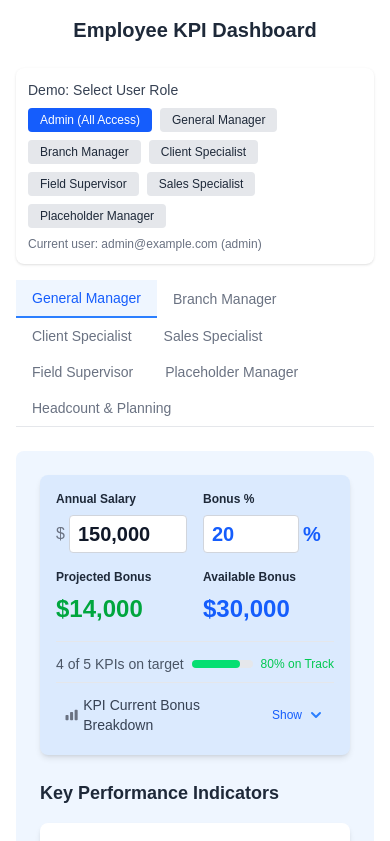
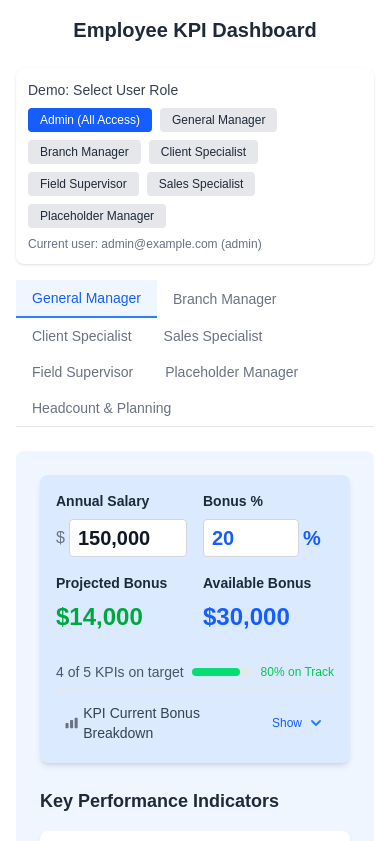
Before and after one commit to TyMurrayELM/KPI-Dashboard, a Next.js app: page / in a window 390 px wide. Shown: the top 841 px of the page. Built offline with nearby package versions, Linux system fonts and the light colour scheme.

Commit message:
Trying to fix mobile header sizes

```diff
--- a/src/components/KPIDashboard.jsx
+++ b/src/components/KPIDashboard.jsx
@@ -1521,7 +1521,7 @@ const KPIDashboard = () => {
           <div className={`p-4 rounded-lg shadow-md mb-6 sticky top-0 z-10 ${getHeaderColor(activeTab)}`}>
             <div className="grid grid-cols-2 md:grid-cols-4 gap-4">
               <div>
-                <h3 className="text-xs md:text-lg font-semibold text-gray-800">Annual Salary</h3>
+                <h3 className="text-sm md:text-lg font-semibold text-gray-800">Annual Salary</h3>
                 <div className="flex items-center mt-2">
                   <span className="text-gray-500 mr-1">$</span>
                   <input
@@ -1533,7 +1533,7 @@ const KPIDashboard = () => {
                 </div>
               </div>
               <div>
-                <h3 className="text-xs md:text-lg font-semibold text-gray-800">Bonus %</h3>
+                <h3 className="text-sm md:text-lg font-semibold text-gray-800">Bonus %</h3>
                 <div className="flex items-center mt-2">
                   <input
                     type="number"
@@ -1548,13 +1548,13 @@ const KPIDashboard = () => {
                 </div>
               </div>
               <div>
-                <h3 className="text-xs md:text-lg font-semibold text-gray-800">Projected Bonus</h3>
+                <h3 className="text-sm md:text-lg font-semibold text-gray-800">Projected Bonus</h3>
                 <p className="text-2xl font-bold text-green-600 mt-2">
                   {formatCurrency(calculateActualTotalBonus(positions[activeTab]))}
                 </p>
               </div>
               <div>
-                <h3 className="text-xs md:text-lg font-semibold text-gray-800">Available Bonus</h3>
+                <h3 className="text-sm md:text-lg font-semibold text-gray-800">Available Bonus</h3>
                 <p className="text-2xl font-bold text-blue-600 mt-2">
                   {formatCurrency(calculateTotalBonus(positions[activeTab]))}
                 </p>
```
